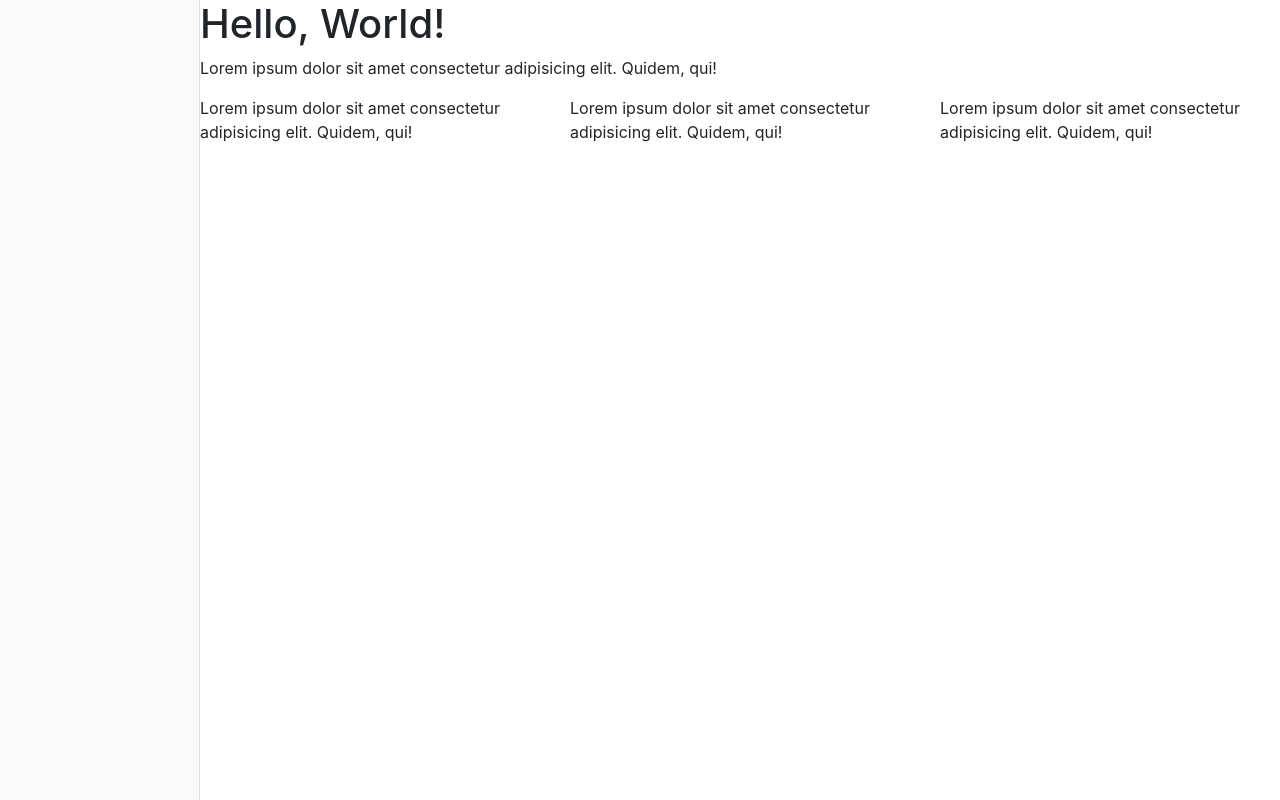
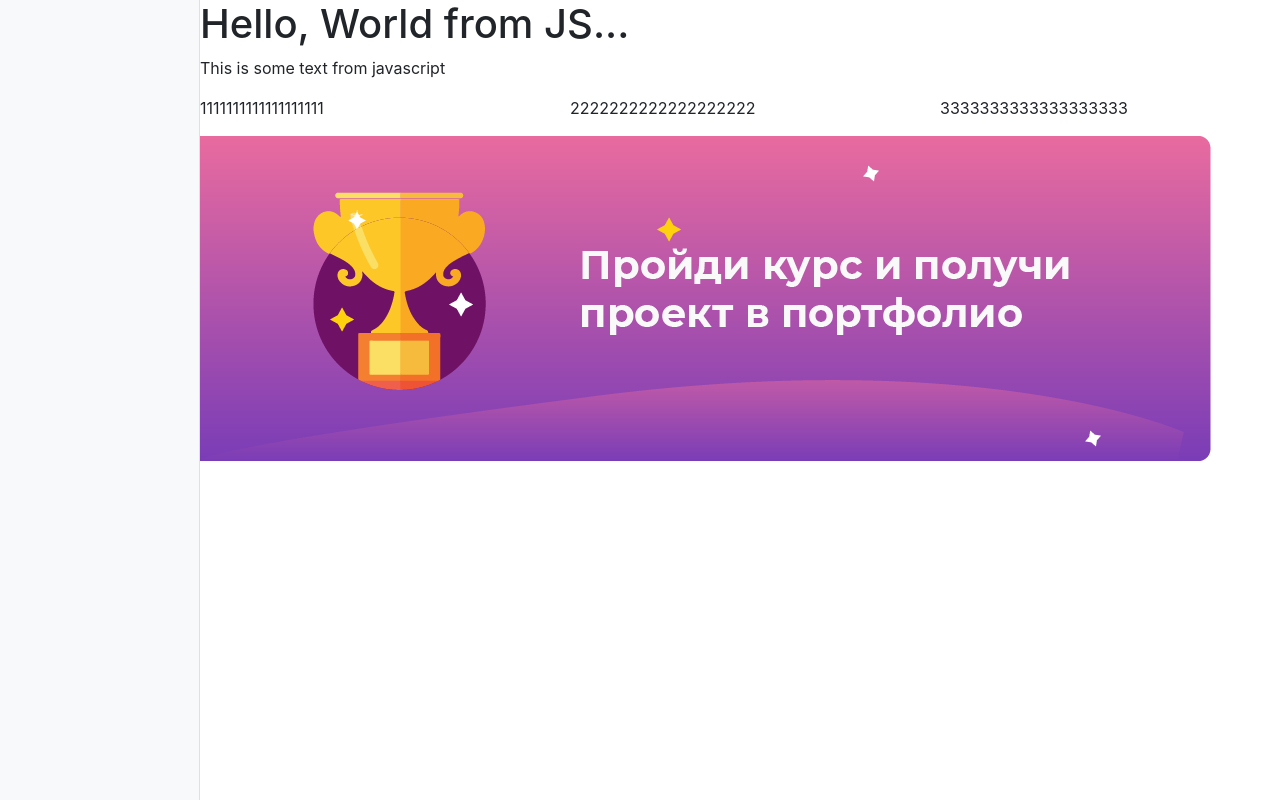
Before and after one commit to KonstantinKuksov/javascript-site-constructor, a plain HTML site: page index.html in a window 1280 px wide. Drawn offline with nearby package versions, Linux system fonts and the light colour scheme.

Commit message:
feat: implement layout from index.js

```diff
--- a/index.html
+++ b/index.html
@@ -16,39 +16,6 @@
     <div id="app" class="container-fluid">
       <div id="panel" class="bg-light sidebar"></div>
       <div id="site" class="content">
-        <div class="row">
-          <div class="col-sm">
-            <h1>Hello, World!</h1>
-          </div>
-        </div>
-        <div class="row">
-          <div class="col-sm">
-            <p>
-              Lorem ipsum dolor sit amet consectetur adipisicing elit. Quidem,
-              qui!
-            </p>
-          </div>
-        </div>
-        <div class="row">
-          <div class="col-sm">
-            <p>
-              Lorem ipsum dolor sit amet consectetur adipisicing elit. Quidem,
-              qui!
-            </p>
-          </div>
-          <div class="col-sm">
-            <p>
-              Lorem ipsum dolor sit amet consectetur adipisicing elit. Quidem,
-              qui!
-            </p>
-          </div>
-          <div class="col-sm">
-            <p>
-              Lorem ipsum dolor sit amet consectetur adipisicing elit. Quidem,
-              qui!
-            </p>
-          </div>
-        </div>
       </div>
     </div>
 
--- a/index.js
+++ b/index.js
@@ -9,6 +9,63 @@ const model = [
       '3333333333333333333',
     ],
   },
+  { type: 'image', value: './assets/img.png' },
 ];
 
 const $site = document.querySelector('#site');
+
+model.forEach((block) => {
+  let html = '';
+
+  if (block.type === 'title') {
+    html = title(block);
+  } else if (block.type === 'text') {
+    html = text(block);
+  } else if (block.type === 'columns') {
+    html = columns(block);
+  } else if (block.type === 'image') {
+    html = image(block);
+  }
+
+  $site.insertAdjacentHTML('beforeend', html);
+});
+
+function title(block) {
+  return `
+  <div class="row">
+    <div class="col-sm">
+      <h1>${block.value}</h1>
+    </div>
+  </div>
+      `;
+}
+
+function text(block) {
+  return `
+    <div class="row">
+      <div class="col-sm">
+        <p>${block.value}</p>
+      </div>
+    </div>
+        `;
+}
+
+function columns(block) {
+  const html = block.value.map(
+    (item) => `<div class="col-sm"><p>${item}</p></div>`
+  );
+
+  return `
+  <div class="row">
+    ${html.join('')}
+  </div>
+`;
+}
+
+function image(block) {
+  return `
+  <div class="row">
+    <img src="${block.value}">
+  </div>
+  `;
+}
```
Also changed, not shown: assets/img.png (added).
